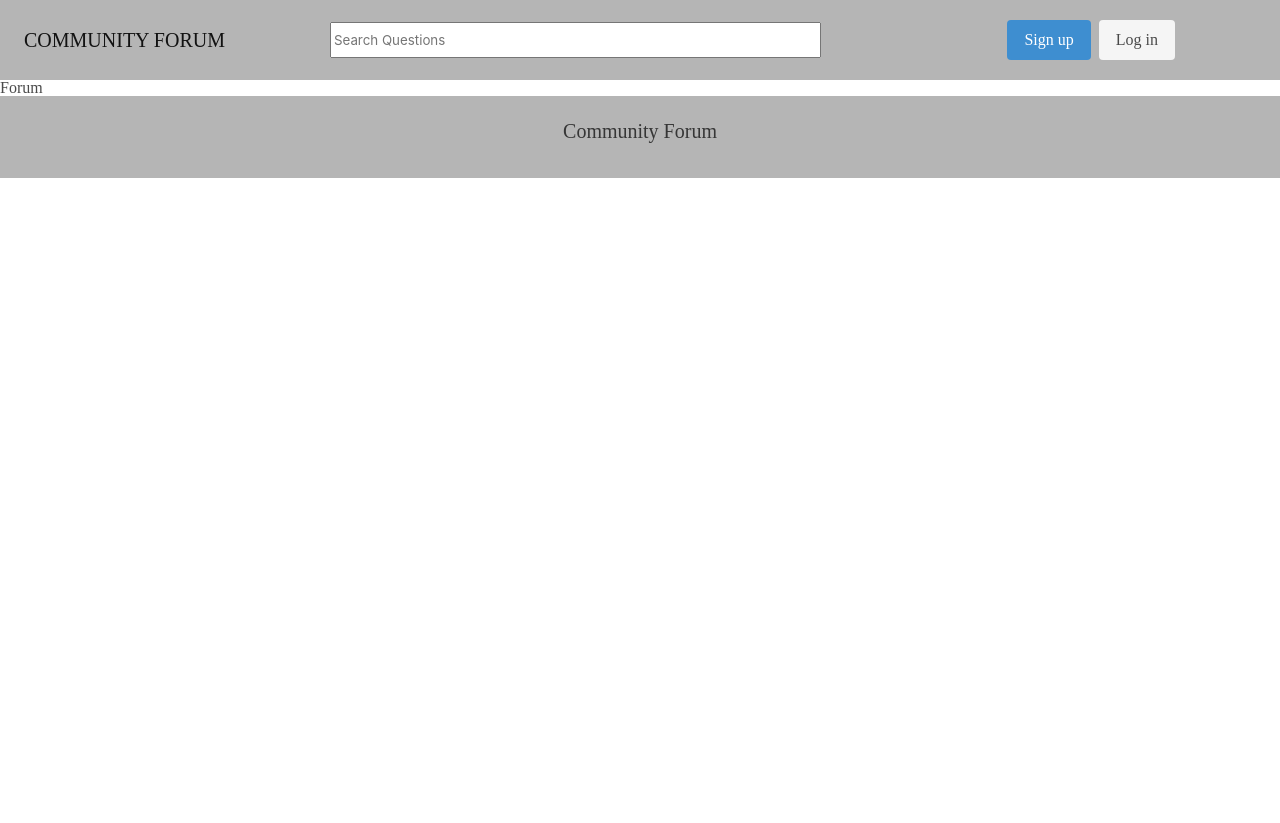
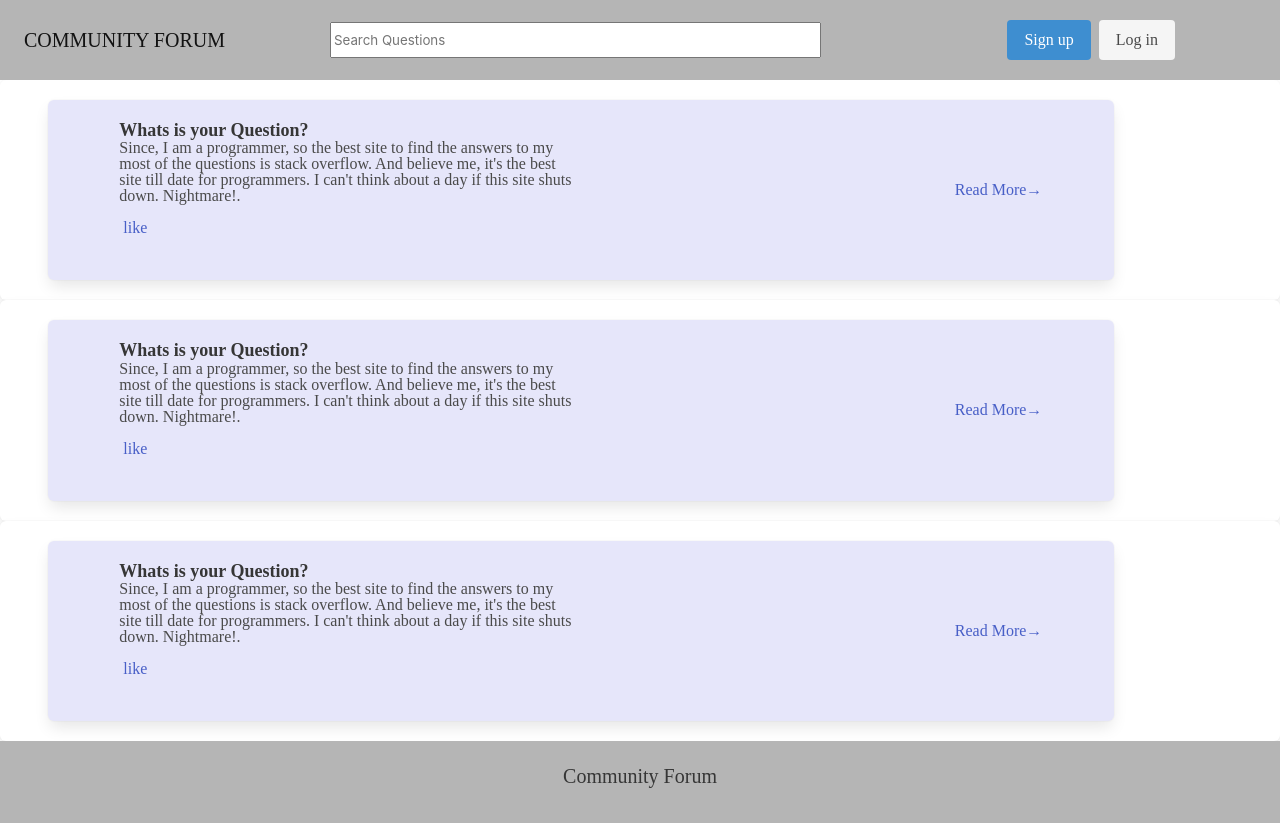
Before and after one commit to Sudhanshu7sb/community-forum-frontend, a React (Create React App) app: page / in a window 1280 px wide. Before the commit the page ends 800 px from the top, so only its background shows below. Built offline with nearby package versions, Linux system fonts and the light colour scheme; no server answers.

Commit message:
Add question answer section

```diff
--- /dev/null
+++ b/src/components/QuestionAnswer.js
@@ -0,0 +1,87 @@
+import React from "react";
+
+function QuestionAnswer() {
+  return (
+    <>
+      <section>
+        <article className="flex box mb-0 px-6">
+          <div className="product-details flex-center box">
+            <div className="about-product content">
+              <h5 className="is-medium mb-0"> Whats is your Question?</h5>
+              <p>
+                Since, I am a programmer, so the best site to find the answers
+                to my most of the questions is stack overflow. And believe me,
+                it's the best site till date for programmers. I can't think
+                about a day if this site shuts down. Nightmare!.
+              </p>
+
+              <div>
+                <a href="##" className="comment-box px-1 py-1 mr-2">
+                  like
+                  <i className="fas fa-comment mr-3"></i>
+                </a>
+              </div>
+            </div>
+            <div className="upvotes has-text-right">
+              <p className="has-text-black is-medium">
+                <a href="##">Read More&rarr;</a>
+              </p>
+            </div>
+          </div>
+        </article>
+        <article className="flex box mb-0 px-6">
+          <div className="product-details flex-center box">
+            <div className="about-product content">
+              <h5 className="is-medium mb-0"> Whats is your Question?</h5>
+              <p>
+                Since, I am a programmer, so the best site to find the answers
+                to my most of the questions is stack overflow. And believe me,
+                it's the best site till date for programmers. I can't think
+                about a day if this site shuts down. Nightmare!.
+              </p>
+
+              <div>
+                <a href="##" className="comment-box px-1 py-1 mr-2">
+                  like
+                  <i className="fas fa-comment mr-3"></i>
+                </a>
+              </div>
+            </div>
+            <div className="upvotes has-text-right">
+              <p className="has-text-black is-medium">
+                <a href="##">Read More&rarr;</a>
+              </p>
+            </div>
+          </div>
+        </article>
+        <article className="flex box mb-0 px-6">
+          <div className="product-details flex-center box">
+            <div className="about-product content">
+              <h5 className="is-medium mb-0"> Whats is your Question?</h5>
+              <p>
+                Since, I am a programmer, so the best site to find the answers
+                to my most of the questions is stack overflow. And believe me,
+                it's the best site till date for programmers. I can't think
+                about a day if this site shuts down. Nightmare!.
+              </p>
+
+              <div>
+                <a href="##" className="comment-box px-1 py-1 mr-2">
+                  like
+                  <i className="fas fa-comment mr-3"></i>
+                </a>
+              </div>
+            </div>
+            <div className="upvotes has-text-right">
+              <p className="has-text-black is-medium">
+                <a href="##">Read More&rarr;</a>
+              </p>
+            </div>
+          </div>
+        </article>
+      </section>
+    </>
+  );
+}
+
+export default QuestionAnswer;
--- a/src/js/App.js
+++ b/src/js/App.js
@@ -1,6 +1,7 @@
 import React from "react";
 import Header from "../components/Header";
 import Footer from "../components/Footer";
+import QuestionAnswer from "../components/QuestionAnswer";
 
 
 class App extends React.Component {
@@ -29,7 +30,7 @@ class App extends React.Component {
     return (
         <>
         <Header />
-        <h2>Forum</h2>
+        <QuestionAnswer />
         <Footer />
         </>
     )
--- a/src/style.css
+++ b/src/style.css
@@ -284,3 +284,12 @@ table {
 .input-box input{
   width:100%;
 }
+
+.product-details{
+  width:90%;
+  background-color:lavender;
+}
+.about-product,
+.upvotes{
+  width:45%;
+}
```
